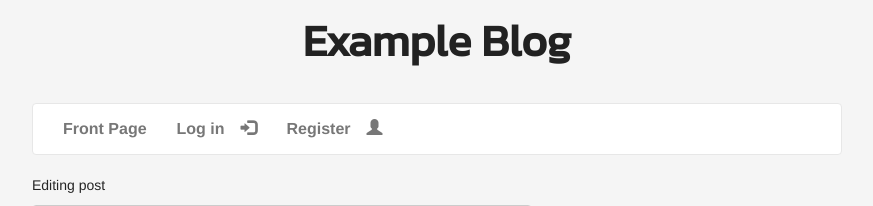
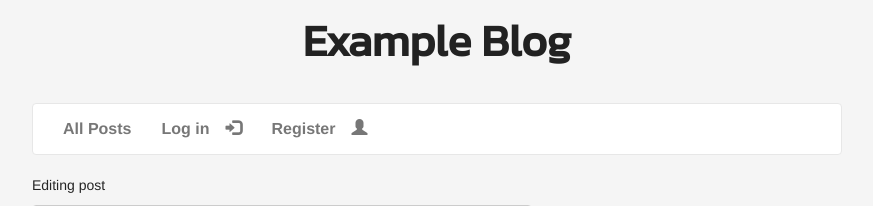
Before and after one commit to tstillwell/appengine_multiblog, a Python web app: template templates/editpost.html in a window 1280 px wide. Shown: the top 206 px of the page, without its empty margins (203-1076 px from the left). Run offline with Jinja, Linux system fonts and the light colour scheme; the template is opened without the code that fills it, so the values that code supplies are empty; some libraries are stand-ins or nearby versions.

Commit message:
Changed 'front page' link to 'all posts'

```diff
--- a/templates/base.html
+++ b/templates/base.html
@@ -32,7 +32,7 @@
         </div>
         <div id="myNavbar">
             <ul class="nav navbar-nav">
-              <li><a href="/blog">Front Page</a></li>
+              <li><a href="/blog">All Posts</a></li>
               {%if user%}
               <li><a href="/blog/newpost">New Post<span class="glyphicon glyphicon-plus"></span></a></li>
               <li><a href="/manage">Manage<span class="glyphicon glyphicon-cog"></span></a></li>
```
